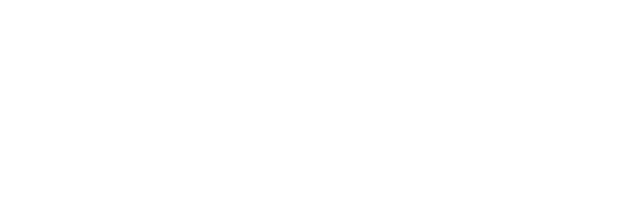
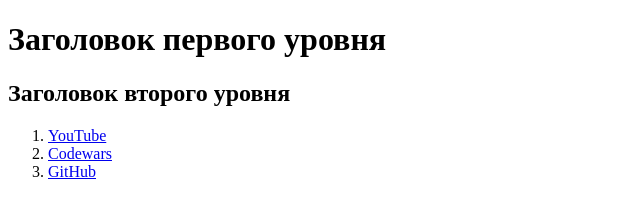
Before and after one commit to fateful1/task-html, a website: page src/index.html in a window 1280 px wide. Shown: the whole page, without its empty margins (0-640 px from the left). Drawn offline with Linux system fonts and the light colour scheme.

Commit message:
Задание по HTML

```diff
--- a/src/index.html
+++ b/src/index.html
@@ -3,5 +3,13 @@
     <head>
         <title>HTML</title>
     </head>
-    <body></body>
+    <body>
+        <h1>Заголовок первого уровня</h1>
+        <h2>Заголовок второго уровня</h2>
+        <ol>
+            <li><a href="https://www.youtube.com/">YouTube</a></li>
+            <li><a href="https://www.codewars.com/dashboard">Codewars</a></li>
+            <li><a href="https://github.com/">GitHub</a></li>
+        </ol>
+    </body>
 </html>
```
Also changed, not shown: 1 other file.
